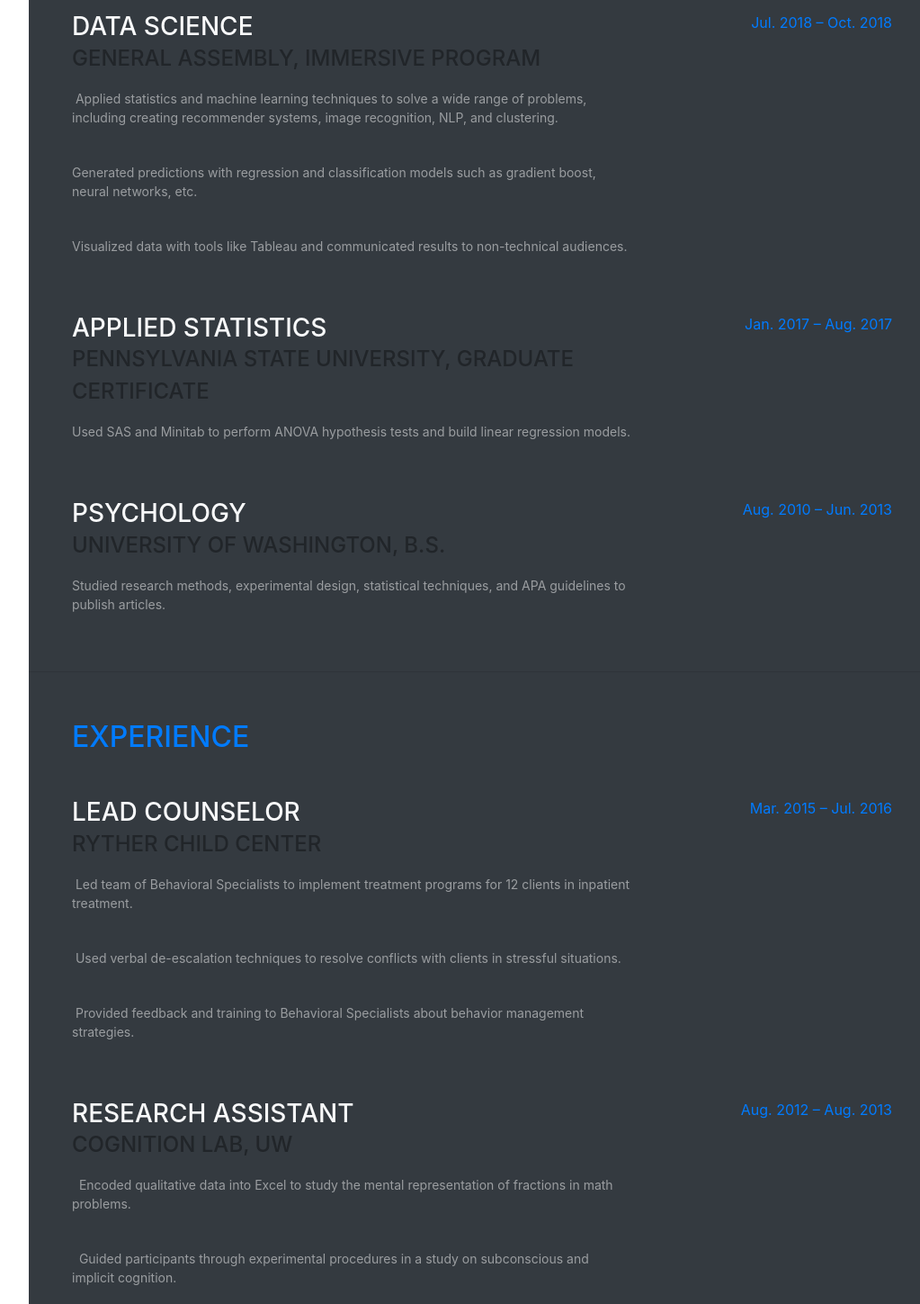
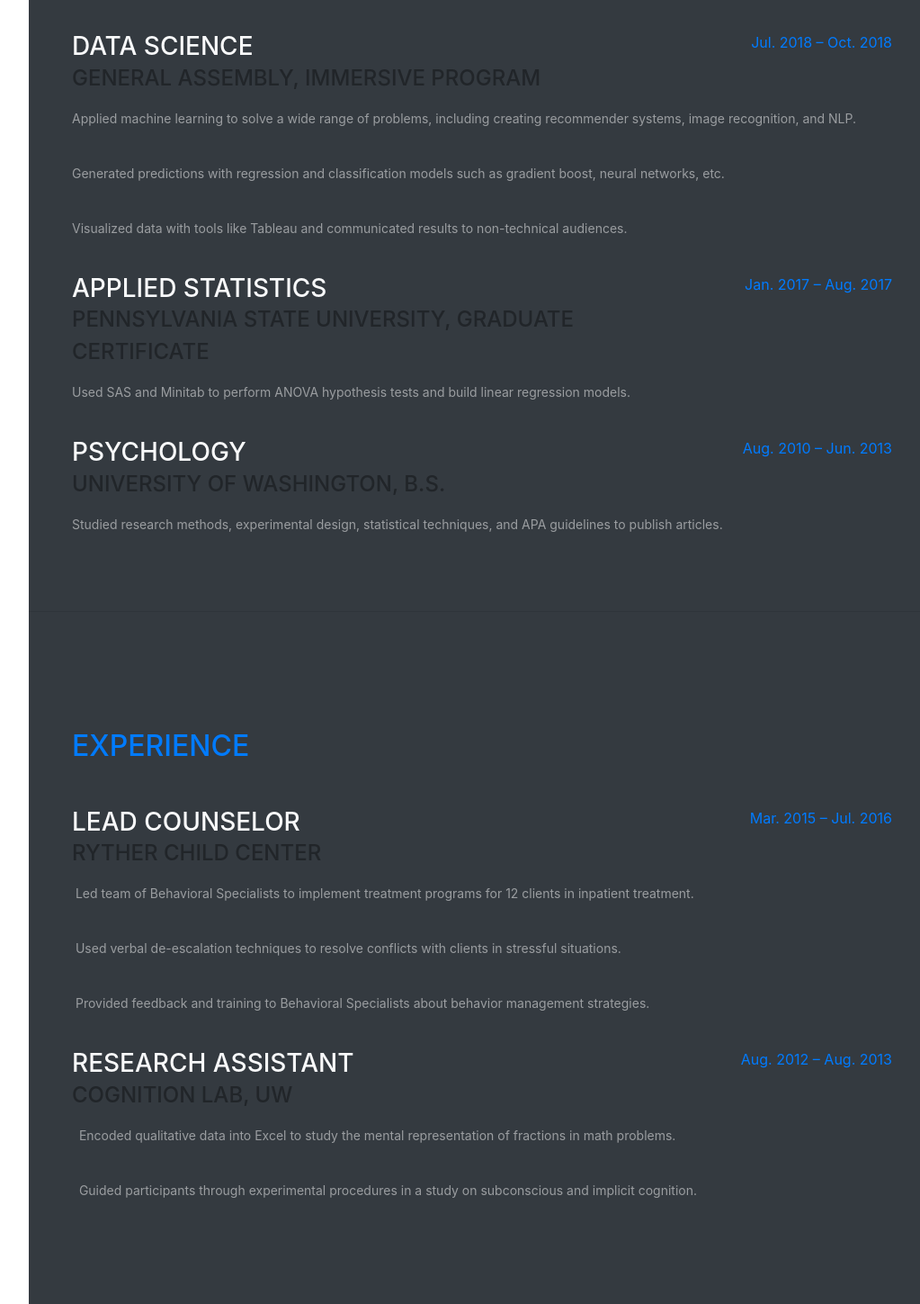
Before and after one commit to zachdg7/zachdg7.github.io, a website with bundled scripts: page index.html in a window 1280 px wide. Shown: the part 1800-3249 px from the top of the page at 90% size, without its empty margins (240-1263 px from the left). Built offline with nearby package versions, Linux system fonts and the light colour scheme; a web font is replaced by a local one.

Commit message:
Updating

```diff
--- a/index.html
+++ b/index.html
@@ -152,43 +152,48 @@
         <div class="my-auto">
           <h2 class="mb-5 text-primary">Education</h2>
 
-          <div class="resume-item d-flex flex-column mb-5 flex-md-row">
+          <div class="resume-item d-flex flex-column mb-0 flex-lg-row">
             <div class="resume-content mr-auto">
+
               <h3 class="mb-0 text-light">Data Science</h3>
               <div class="subheading mb-3">General Assembly, Immersive Program</div>
               <!-- <div>Data Science Immersive Program</div> -->
-              <p class="text-white-50" style="font-size:14px">­­	Applied statistics and machine learning techniques to solve a wide range of problems, including creating recommender systems, image recognition, NLP, and clustering.</p>
-­	             <p class="text-white-50" style="font-size:14px">Generated predictions with regression and classification models such as gradient boost, neural networks, etc.</p>
-­	             <p class="text-white-50" style="font-size:14px">Visualized data with tools like Tableau and communicated results to non-technical audiences.</p>
             </div>
-            <div class="resume-date text-md-right">
+            <div class="resume-date text-md-right flex-lg">
               <span class="text-primary">Jul. 2018 – Oct. 2018 </span>
             </div>
           </div>
+          <p class="text-white-50" style="font-size:14px">­Applied machine learning to solve a wide range of problems, including creating recommender systems, image recognition, and NLP.</p>
+­	         <p class="text-white-50" style="font-size:14px">Generated predictions with regression and classification models such as gradient boost, neural networks, etc.</p>
+­	         <p class="text-white-50" style="font-size:14px">Visualized data with tools like Tableau and communicated results to non-technical audiences.</p>
+          <br>
+          <!-- </div> -->
 
-          <div class="resume-item d-flex flex-column mb-5 flex-md-row">
+          <div class="resume-item d-flex flex-column mb-0 flex-md-row">
             <div class="resume-content mr-auto">
               <h3 class="mb-0 text-light">Applied Statistics</h3>
               <div class="subheading mb-3">Pennsylvania State University, Graduate Certificate</div>
               <!-- <div>Graduate Certificate</div> -->
-              <p class="text-white-50" style="font-size:14px">­Used SAS and Minitab to perform ANOVA hypothesis tests and build linear regression models.</p>
             </div>
             <div class="resume-date text-md-right">
               <span class="text-primary">Jan. 2017 – Aug. 2017 </span>
             </div>
           </div>
+          <p class="text-white-50" style="font-size:14px">­Used SAS and Minitab to perform ANOVA hypothesis tests and build linear regression models.</p>
+          <br>
 
           <div class="resume-item d-flex flex-column flex-md-row">
             <div class="resume-content mr-auto">
               <h3 class="mb-0 text-light">Psychology</h3>
               <div class="subheading mb-3">University of Washington, B.S.</div>
               <!-- <div>Bachelor of Science</div> -->
-              <p class="text-white-50" style="font-size:14px">­Studied research methods, experimental design, statistical techniques, and APA guidelines to publish articles. </p>
             </div>
             <div class="resume-date text-md-right">
               <span class="text-primary">Aug. 2010 – Jun. 2013</span>
             </div>
           </div>
+          <p class="text-white-50" style="font-size:14px">­Studied research methods, experimental design, statistical techniques, and APA guidelines to publish articles. </p>
+
 
         </div>
       </section>
@@ -199,32 +204,35 @@
         <div class="my-auto">
           <h2 class="mb-5 text-primary">Experience</h2>
 
-          <div class="resume-item d-flex flex-column flex-md-row mb-5">
+          <div class="resume-item d-flex flex-column flex-md-row mb-0">
             <div class="resume-content mr-auto">
               <h3 class="mb-0 text-light">Lead Counselor</h3>
               <div class="subheading mb-3">Ryther Child Center</div>
               <!-- <div>Data Science Immersive Program</div> -->
-              <p class="text-white-50" style="font-size:14px">­­­	Led team of Behavioral Specialists to implement treatment programs for 12 clients in inpatient treatment.</p>
-  ­	             <p class="text-white-50" style="font-size:14px">­	Used verbal de-escalation techniques to resolve conflicts with clients in stressful situations.</p>
-  ­	             <p class="text-white-50" style="font-size:14px">­	Provided feedback and training to Behavioral Specialists about behavior management strategies.</p>
             </div>
             <div class="resume-date text-md-right">
               <span class="text-primary">Mar. 2015 – Jul. 2016 </span>
             </div>
           </div>
+          <p class="text-white-50" style="font-size:14px">­­­	Led team of Behavioral Specialists to implement treatment programs for 12 clients in inpatient treatment.</p>
+­	         <p class="text-white-50" style="font-size:14px">­	Used verbal de-escalation techniques to resolve conflicts with clients in stressful situations.</p>
+­	         <p class="text-white-50" style="font-size:14px">­	Provided feedback and training to Behavioral Specialists about behavior management strategies.</p>
+          <br>
 
-          <div class="resume-item d-flex flex-column flex-md-row mb-5">
+          <div class="resume-item d-flex flex-column flex-md-row mb-0">
             <div class="resume-content mr-auto">
               <h3 class="mb-0 text-light">Research Assistant</h3>
               <div class="subheading mb-3">Cognition Lab, UW</div>
               <!-- <div>Data Science Immersive Program</div> -->
-              <p class="text-white-50" style="font-size:14px">­­­	­	Encoded qualitative data into Excel to study the mental representation of fractions in math problems.</p>
-  ­	             <p class="text-white-50" style="font-size:14px">­	­	Guided participants through experimental procedures in a study on subconscious and implicit cognition.</p>
+              <!-- </div> -->
             </div>
             <div class="resume-date text-md-right">
               <span class="text-primary">Aug. 2012 – Aug. 2013 </span>
             </div>
           </div>
+          <p class="text-white-50" style="font-size:14px">­­­	­	Encoded qualitative data into Excel to study the mental representation of fractions in math problems. </p>
+­	         <p class="text-white-50" style="font-size:14px">­	­	Guided participants through experimental procedures in a study on subconscious and implicit cognition.</p>
+
         </div>
       </section>
 
```
